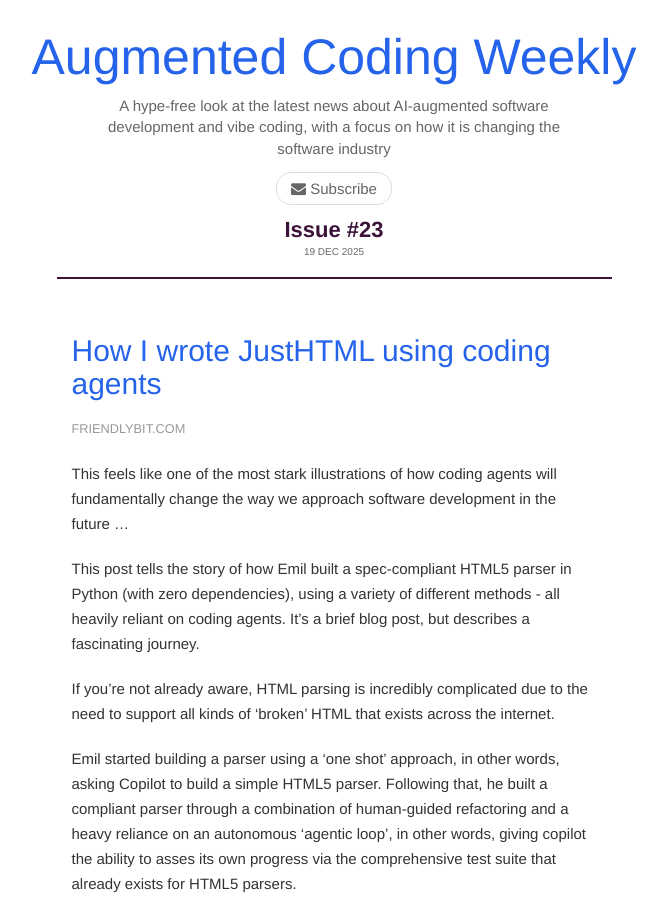
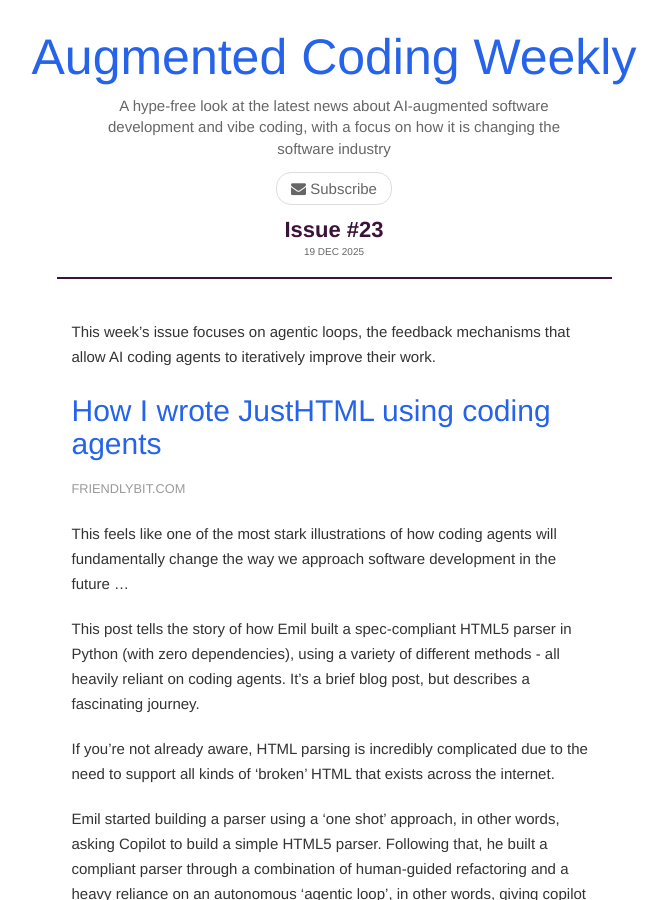
Before and after one commit to ColinEberhardt/augmented-coding-weekly, a Jekyll site: the page built from _posts/2025-12-19-issue-23.md, in a window 1280 px wide and 900 px high. Shown: the whole window, without its empty margins (306-974 px from the left). Built offline with Jekyll 4.4.1, drawn with Linux system fonts in a browser that asks for light colours.

Commit message:
summary
Signed-off-by: Colin Eberhardt <colin.eberhardt@gmail.com>

```diff
--- a/_posts/2025-12-19-issue-23.md
+++ b/_posts/2025-12-19-issue-23.md
@@ -6,6 +6,8 @@ published: true
 thumbnail: img/23.jpg
 summary: This week's issue focuses on agentic loops, the feedback mechanisms that allow AI coding agents to iteratively improve their work. Multiple articles demonstrate how this approach enables autonomous problem-solving, from building spec-compliant parsers to fixing hundreds of installation failures.
 ---
+
+This week's issue focuses on agentic loops, the feedback mechanisms that allow AI coding agents to iteratively improve their work.
 
 ## [How I wrote JustHTML using coding agents](https://friendlybit.com/python/writing-justhtml-with-coding-agents/)
 
```
